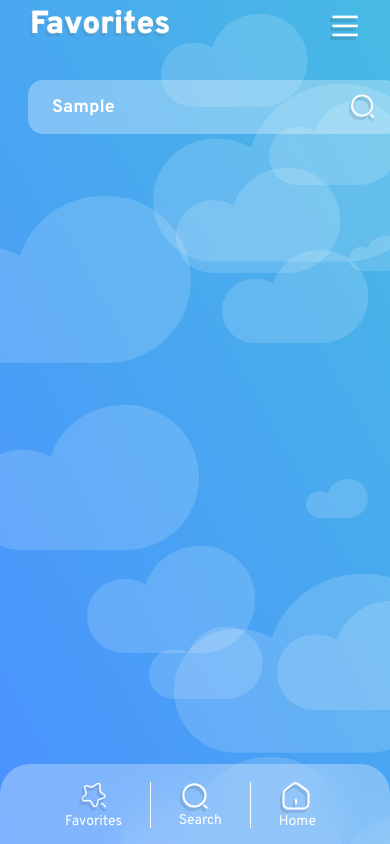
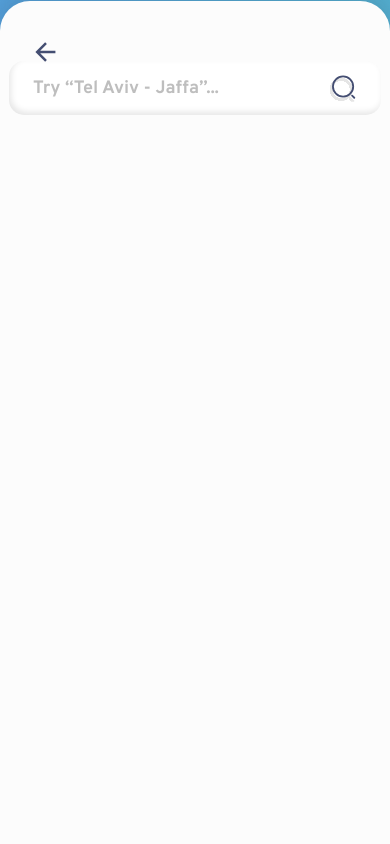
Before and after one commit to MaayanKaplan/weather-app, a React (Create React App) app: page /favorites in a window 390 px wide. Both pictures are taken after typing "Sample" into the empty fields and a click on the button "Search". Built offline with nearby package versions, Linux system fonts and the light colour scheme; no server answers.

Commit message:
search popup

```diff
--- a/src/Common/PopUp/styles.tsx
+++ b/src/Common/PopUp/styles.tsx
@@ -9,6 +9,7 @@ export const BlurWrapper = styled.div`
   background-color: rgba(140, 140, 140, 0.2);
   position: absolute;
   top: 0;
+  z-index: 100;
 `;
 
 export const Container = styled.div`
@@ -21,6 +22,7 @@ export const Container = styled.div`
   margin: 265px auto 0 auto;
 
   position: relative;
+  z-index: 2;
 
   @media ${deviceSize.mobile} {
     width: 100%;
--- a/src/Common/PopUp/types.tsx
+++ b/src/Common/PopUp/types.tsx
@@ -1,6 +1,10 @@
+import { SetStateAction, Dispatch } from "react";
+
 export type PopUpProps = {
   className?: string;
   title?: string;
   children?: React.ReactNode;
-  onClose?: () => void;
+  onClose: () => void;
+  isOpen: boolean;
+  setIsOpen: Dispatch<SetStateAction<boolean>>;
 };
--- a/src/Components/MobileHeader/MobileHeader.tsx
+++ b/src/Components/MobileHeader/MobileHeader.tsx
@@ -2,6 +2,7 @@ import { useState } from "react";
 import { HeaderProps } from "./types";
 import * as S from "./styles";
 import PopUp from "../../Common/PopUp/PopUp";
+import SearchPopUp from "../PopUpVariants/SearchPopUp/SearchPopUp";
 
 import {
   IconFavoritesOutline,
@@ -13,6 +14,7 @@ const MobileHeader = () => {
   const [isSearchOpen, setIsSearchOpen] = useState<boolean>(false);
 
   return (
+    <>
       <S.HeaderWrapper>
         <S.NavBar>
           <S.NavButton variant="ghost" onClick={() => console.log("click")}>
@@ -40,6 +42,17 @@ const MobileHeader = () => {
           </S.NavButton>
         </S.NavBar>
       </S.HeaderWrapper>
+
+      {isSearchOpen && (
+        <PopUp
+          onClose={() => setIsSearchOpen(false)}
+          isOpen={isSearchOpen}
+          setIsOpen={setIsSearchOpen}
+        >
+          <SearchPopUp />
+        </PopUp>
+      )}
+    </>
   );
 };
 
--- a/src/Components/MobileHeader/styles.tsx
+++ b/src/Components/MobileHeader/styles.tsx
@@ -11,6 +11,7 @@ export const HeaderWrapper = styled.div`
   bottom: 0;
   width: 100%;
   /* min-width: 414px; */
+  z-index: 1;
 `;
 
 export const NavBar = styled.nav`
--- /dev/null
+++ b/src/Components/PopUpVariants/SearchPopUp/SearchPopUp.tsx
@@ -0,0 +1,24 @@
+import * as S from "./styles";
+import { Props } from "./types";
+import SearchInput from "../../../Common/SearchInput/SearchInput";
+import EmptyStateContainer from "../../../Common/EmptyStateContainer/EmptyStateContainer";
+import { IconArrow, IconSearchDark } from "../../../Common/Icon/Icon";
+
+const SearchPopUp: React.FC<Props> = () => {
+  return (
+    <S.Container>
+      <S.BackIcon>
+        <IconArrow />
+      </S.BackIcon>
+      <S.SearchWrapper>
+        <SearchInput
+          variant={"full"}
+          placeholder={"Try “Tel Aviv - Jaffa”..."}
+          icon={<IconSearchDark />}
+        />
+      </S.SearchWrapper>
+    </S.Container>
+  );
+};
+
+export default SearchPopUp;
--- /dev/null
+++ b/src/Components/PopUpVariants/SearchPopUp/styles.tsx
@@ -0,0 +1,17 @@
+import styled from "styled-components/macro";
+
+export const Container = styled.div`
+  height: 803px;
+  display: flex;
+  justify-content: center;
+  /* align-items: center; */
+`;
+
+export const BackIcon = styled.div`
+  cursor: pointer;
+  position: absolute;
+  top: 36px;
+  left: 30px;
+`;
+
+export const SearchWrapper = styled.div``;
--- /dev/null
+++ b/src/Components/PopUpVariants/SearchPopUp/types.tsx
@@ -0,0 +1,3 @@
+export interface Props {
+  // children: React.ReactNode;
+}
--- a/src/Utils/constants.tsx
+++ b/src/Utils/constants.tsx
@@ -2,4 +2,4 @@ export const ACUUWEATHER_BASE_URL = "http://dataservice.accuweather.com/";
 
 export const ABRA_SERVER_URL = "http://weather-abra.herokuapp.com/";
 
-export const apiKey = "	y0RvYbSeYAygTPZiEp30bzG5EI1xElCP";
+export const apiKey = "ODjTuRbKHUXXKr6FCGjzcwfAK2ouaXJA";
```
Also changed, not shown: src/hooks/useOnClickOutsideRef.tsx (added, +16 -0 lines). Lines whose indentation alone changed are shown as unchanged.
